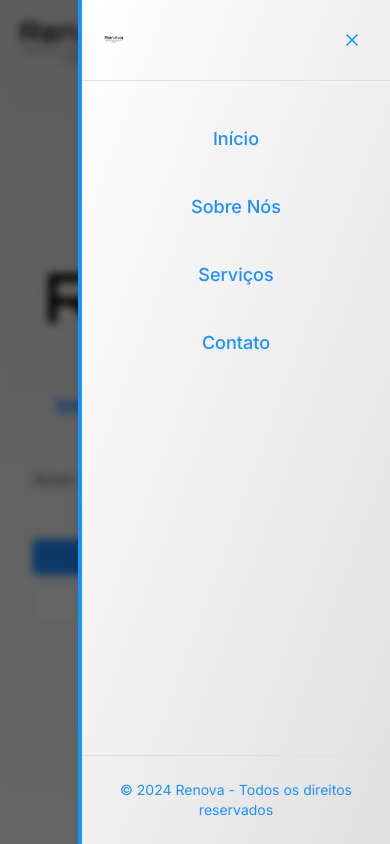
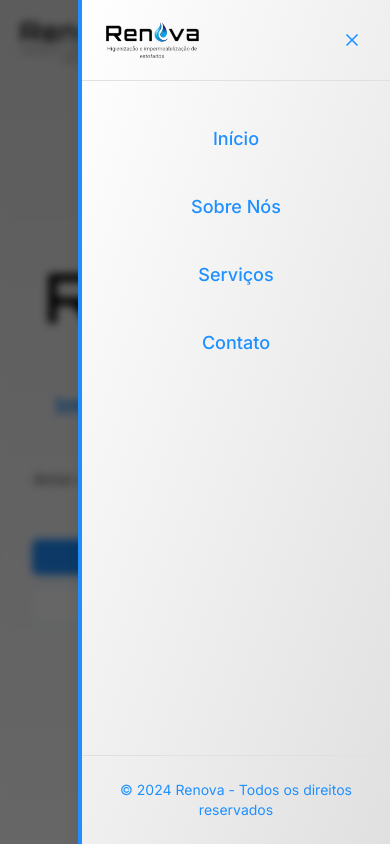
Before and after one commit to DevZipMateus/renovalimp, a React (Vite) app: page / in a window 390 px wide. Both pictures are taken after a click on the button 354 px from the left and 40 px from the top of the page. Shown: the top 844 px of the page. Built offline with nearby package versions, Linux system fonts and the light colour scheme.

Commit message:
Visual edit in Lovable
Edited UI in Lovable

```diff
--- a/src/components/NavBar.tsx
+++ b/src/components/NavBar.tsx
@@ -71,7 +71,7 @@ const NavBar = () => {
             <div className="flex flex-col h-full">
               <div className="flex justify-between items-center p-5 border-b border-renova-light-gray">
                 <div className="font-display font-bold text-xl">
-                  <img src="/lovable-uploads/bbb735fd-1094-405b-9d5c-513f9999ba9f.png" alt="Renova Logo" className="h-10" />
+                  <img alt="Renova Logo" className="h-10" src="/lovable-uploads/39c5d01c-88f6-4e60-872a-8a766138b574.png" />
                 </div>
                 <SheetClose className="p-2 rounded-full hover:bg-renova-light-gray/70 transition-all">
                   <X className="text-renova-blue" size={20} />
```
Also changed, not shown: public/lovable-uploads/39c5d01c-88f6-4e60-872a-8a766138b574.png (added), public/lovable-uploads/40b4ec60-3dff-4359-b3d6-f874fcaaba3f.png (added).
